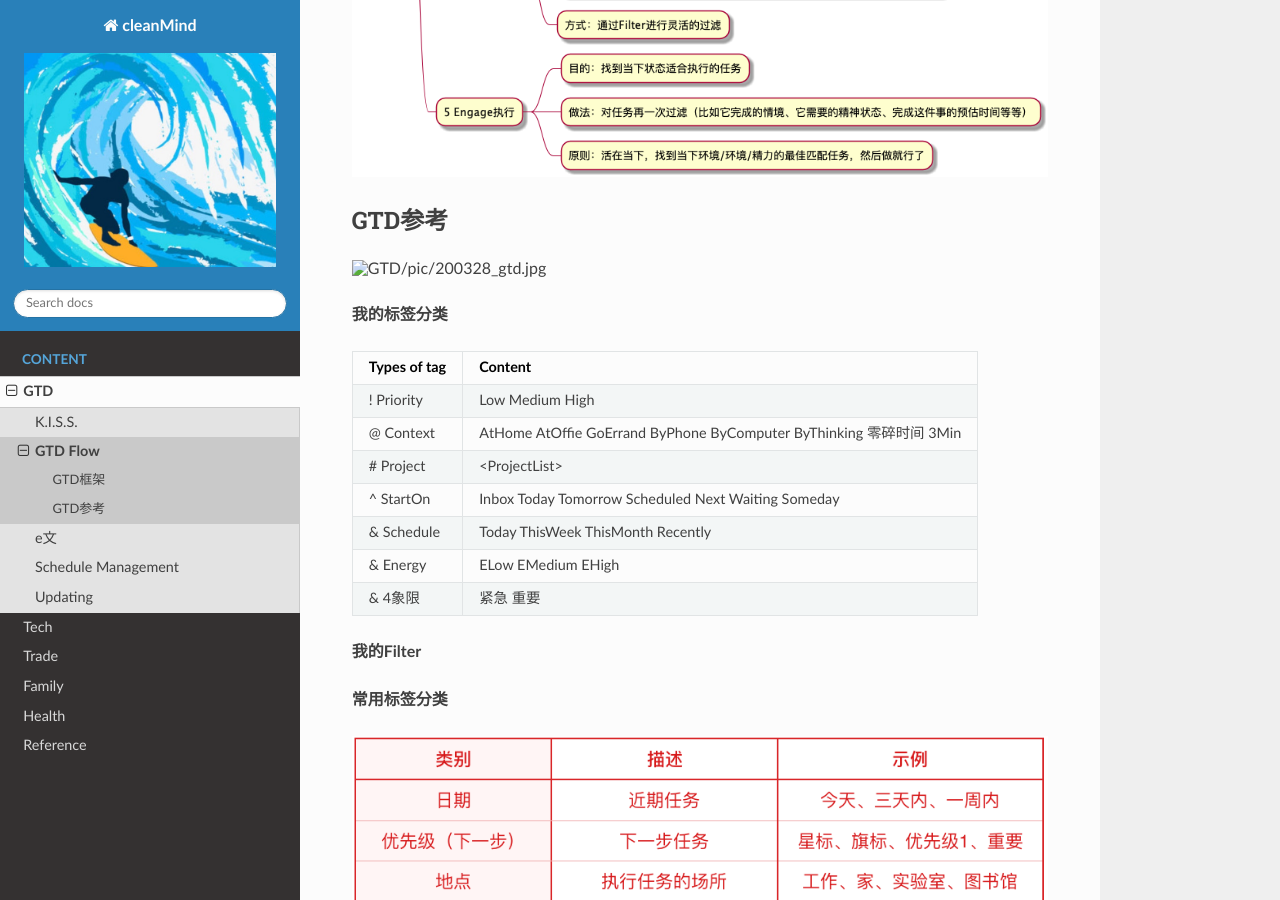
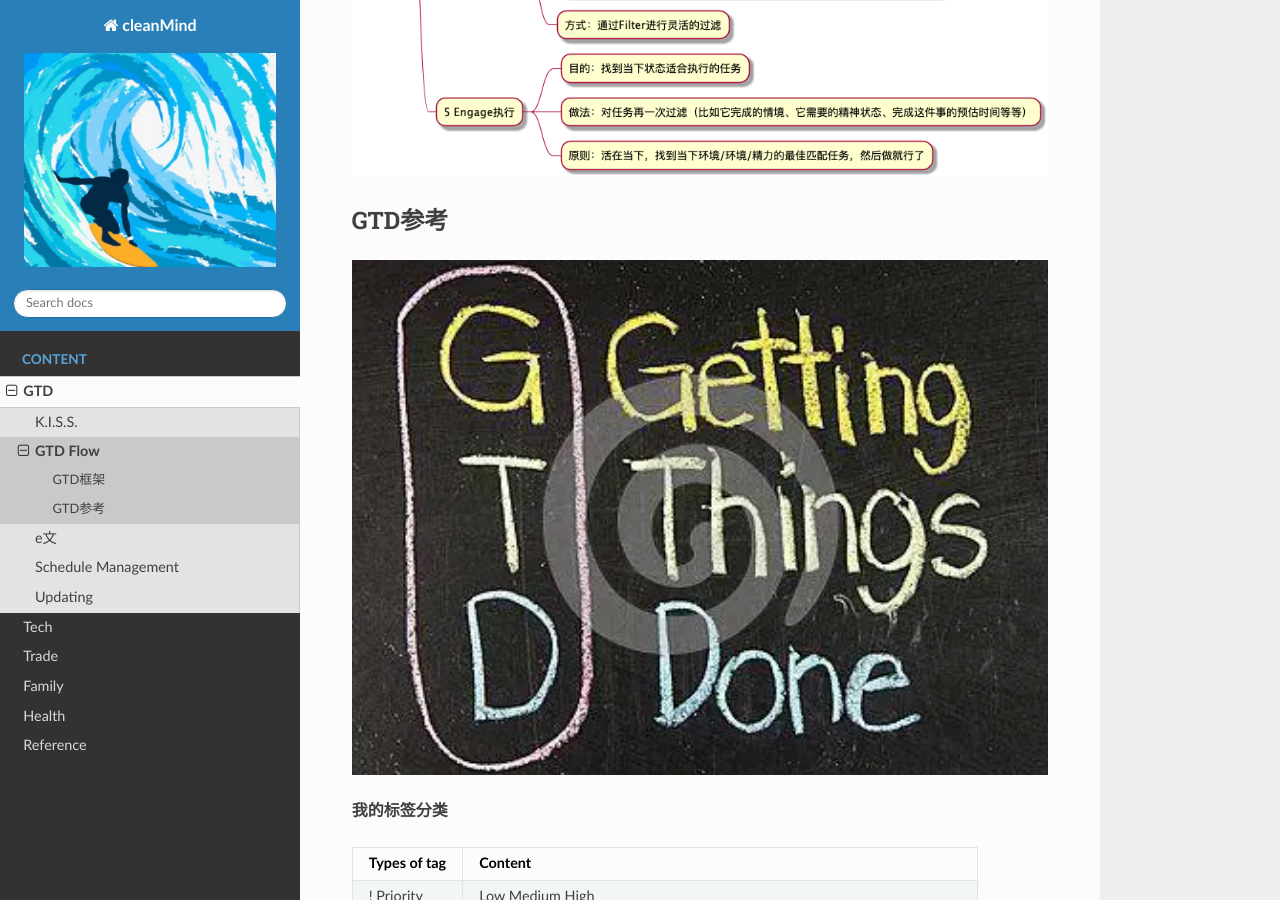
Before and after one commit to alphajayGithub/alphajayGithub.github.io, a Sphinx documentation site: the page built from docs/source/GTD/gtd_todo.rst, in a window 1280 px wide and 900 px high, scrolled down 2194 px. Built offline with Sphinx 7.4.7 and the Read the Docs theme 2.0.0, drawn with Linux system fonts in a browser that asks for light colours.

Commit message:
updateupdate the GTD picture link

```diff
--- a/docs/source/GTD/gtd_todo.rst
+++ b/docs/source/GTD/gtd_todo.rst
@@ -63,7 +63,7 @@ GTD框架
 GTD参考
 --------
 
-.. image:: pic/200328_gtd.jpg
+.. image:: pic/200328_GTD.jpg
 
 **我的标签分类**
 
```
